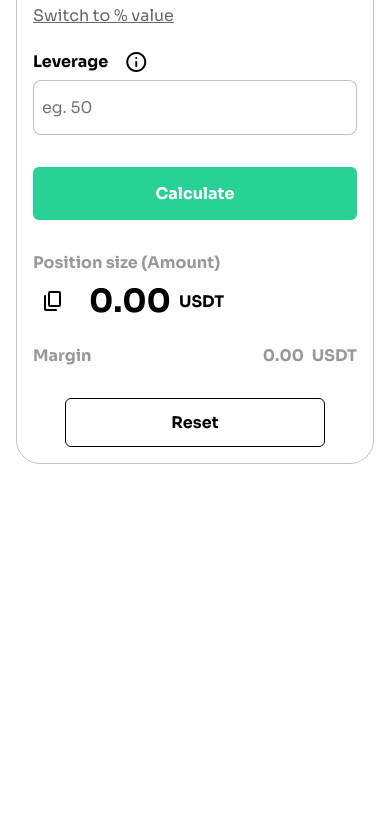
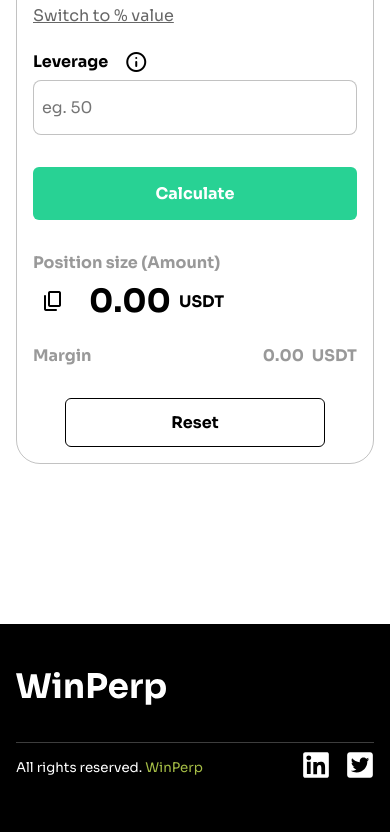
Before and after one commit to anthony-unamma/WinPerp-Calculator, a plain HTML site: page index.html in a window 390 px wide. Shown: the part 787-1619 px from the top of the page. Before the commit the page ends 1347 px from the top, so only its background shows below. Drawn offline with nearby package versions, Linux system fonts and the light colour scheme.

Commit message:
Add footer and make it responsive

```diff
--- a/index.html
+++ b/index.html
@@ -201,8 +201,27 @@
         </div>
     </main>
 
-    <footer>
+    <footer id="footer">
+        <div class="container footer-content">
+            <a href="index.html">
+                <img src="icons/winperp_logo_white.svg" alt="winperp logo" class="footer-logo">
+            </a>
+            <div class="line-copyright-socialicons">
+                <div class="line"></div>
+                <div class="copyright-socialicons">
+                   <small>All rights reserved. <span class="dirty-green">WinPerp</span></small>
+                   <div class="social-icons">
+                        <a href="https://www.linkedin.com/in/anthonyunamma/" rel="linkedin">
+                            <img src="icons/linkedin-fill.svg">
+                        </a>
+                        <a href="https://www.twitter.com/anthony_unamma" rel="twitter">
+                            <img src="icons/twitter-fill.svg">
+                        </a>
+                   </div>
+                </div>
 
+            </div>
+        </div>
     </footer>
 
 
--- a/responsive.css
+++ b/responsive.css
@@ -134,3 +134,12 @@
         background-position: -404px 662px, 1000px center;
     }
 }
+
+
+@media (max-width: 350px) {
+    .copyright-socialicons {
+        flex-direction: column;
+        gap: 1rem;
+        align-items: flex-start;
+    }
+}
--- a/style.css
+++ b/style.css
@@ -14,6 +14,8 @@
     --red-dark: hsl(350, 73%, 45%);
     --white: #FFFFFF;
     --white-60: rgba(255, 255, 255, 0.6);
+    --white-40: rgba(255, 255, 255, 0.4);
+    --white-24: rgba(255, 255, 255, 0.24);
     --light-text: rgba(0, 0, 0, 0.60);
     --light-text-40: rgba(0, 0, 0, 0.40);
     --border: rgba(0, 0, 0, 0.24);
@@ -27,6 +29,7 @@ body {
     font-family: 'Sora', sans-serif;
     font-size: 16px;
     background-color: var(--white);
+    color: var(--text);
 }
 
 h2 {
@@ -116,7 +119,7 @@ h6 {
     background-image: url('icons/Ellipse\ 1.svg'), url('icons/Ellipse\ 1.svg');
     background-repeat: no-repeat;
     background-position: -257px 662px, 1200px center;
-    margin-bottom: 6rem;
+    padding-bottom: 10rem;
 }
 
 .calc-container {
@@ -168,6 +171,11 @@ h6 {
     font-weight: 700;
     display: flex;
     justify-content: center;
+    cursor: pointer;
+}
+
+button {
+    cursor: pointer;
 }
 
 .button.buy, .button.sell {
@@ -475,3 +483,47 @@ input:focus-visible {
     left: 50%;
     transform: translateX(-50%);
 }
+
+
+
+
+/* FOOTER SECTION */
+#footer {
+    background-color: var(--text);
+    color: var(--white);
+}
+
+.footer-logo {
+    width: 150px;
+}
+
+.container.footer-content {
+    padding-top: 3rem;
+    padding-bottom: 3rem;
+    display: flex;
+    flex-direction: column;
+    gap: 2rem;
+}
+
+.line {
+    height: 1px;
+    background-color: var(--white-24);
+    width: 100%;
+}
+
+.line-copyright-socialicons {
+    display: flex;
+    flex-direction: column;
+    gap: 0.5rem;
+}
+
+.social-icons {
+    display: flex;
+    gap: 1rem;
+}
+
+.copyright-socialicons {
+    display: flex;
+    align-items: center;
+    justify-content: space-between;
+}
```
Also changed, not shown: icons/linkedin-fill.svg (added), icons/twitter-fill.svg (added).
